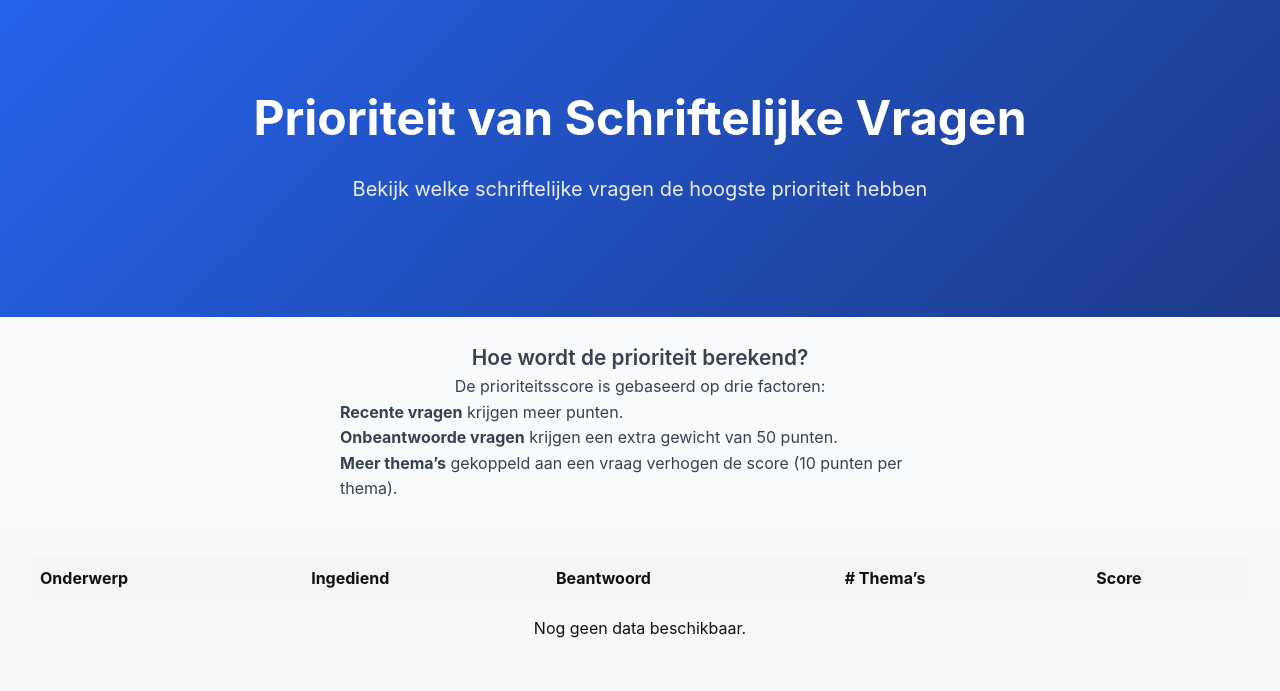
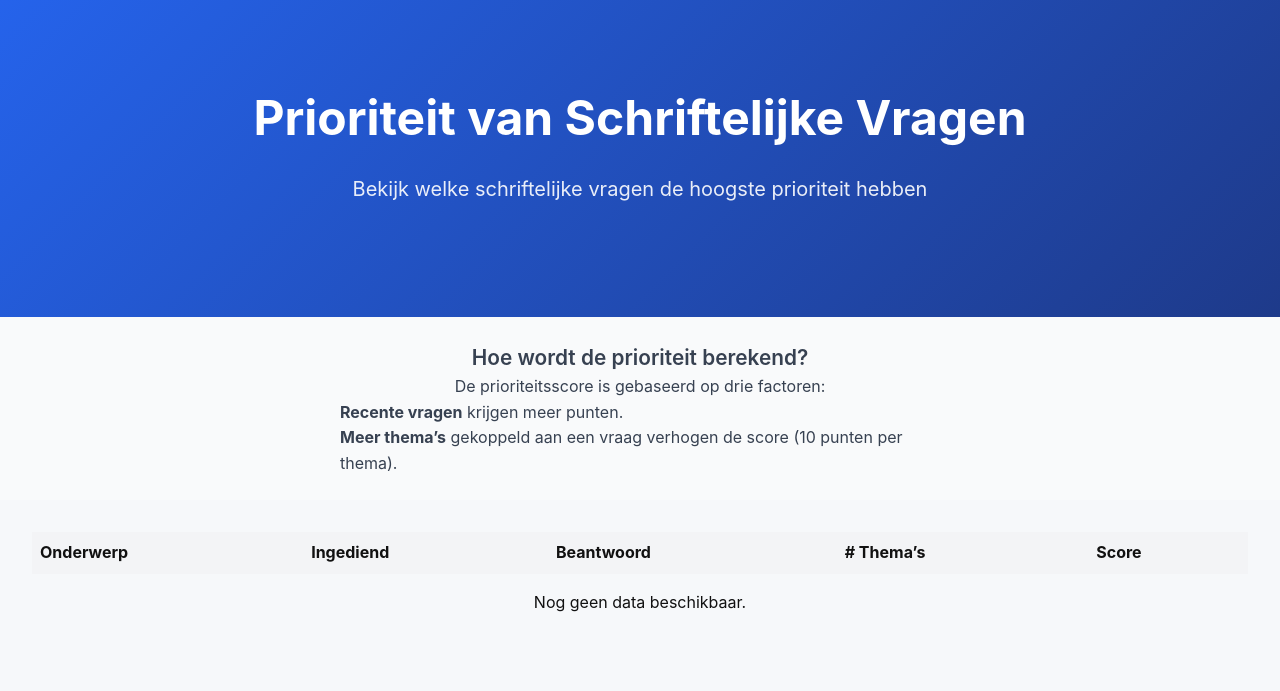
Before and after one commit to A-D-DBS-application/web-application-2025-group-8, a Flask app: page /statistieken/priority in a window 1280 px wide. Shown: the top 691 px of the page. Run offline with Flask 3, Linux system fonts and the light colour scheme.

Commit message:
Update statistieken_priority.html

```diff
--- a/app/templates/statistieken_priority.html
+++ b/app/templates/statistieken_priority.html
@@ -14,7 +14,6 @@
     <p>De prioriteitsscore is gebaseerd op drie factoren:</p>
     <ul style="list-style:none; padding:0; margin-top:1rem; text-align:left; max-width:600px; margin:auto; line-height:1.6;">
       <li><strong>Recente vragen</strong> krijgen meer punten.</li>
-      <li><strong>Onbeantwoorde vragen</strong> krijgen een extra gewicht van 50 punten.</li>
       <li><strong>Meer thema’s</strong> gekoppeld aan een vraag verhogen de score (10 punten per thema).</li>
     </ul>
   </div>
```
